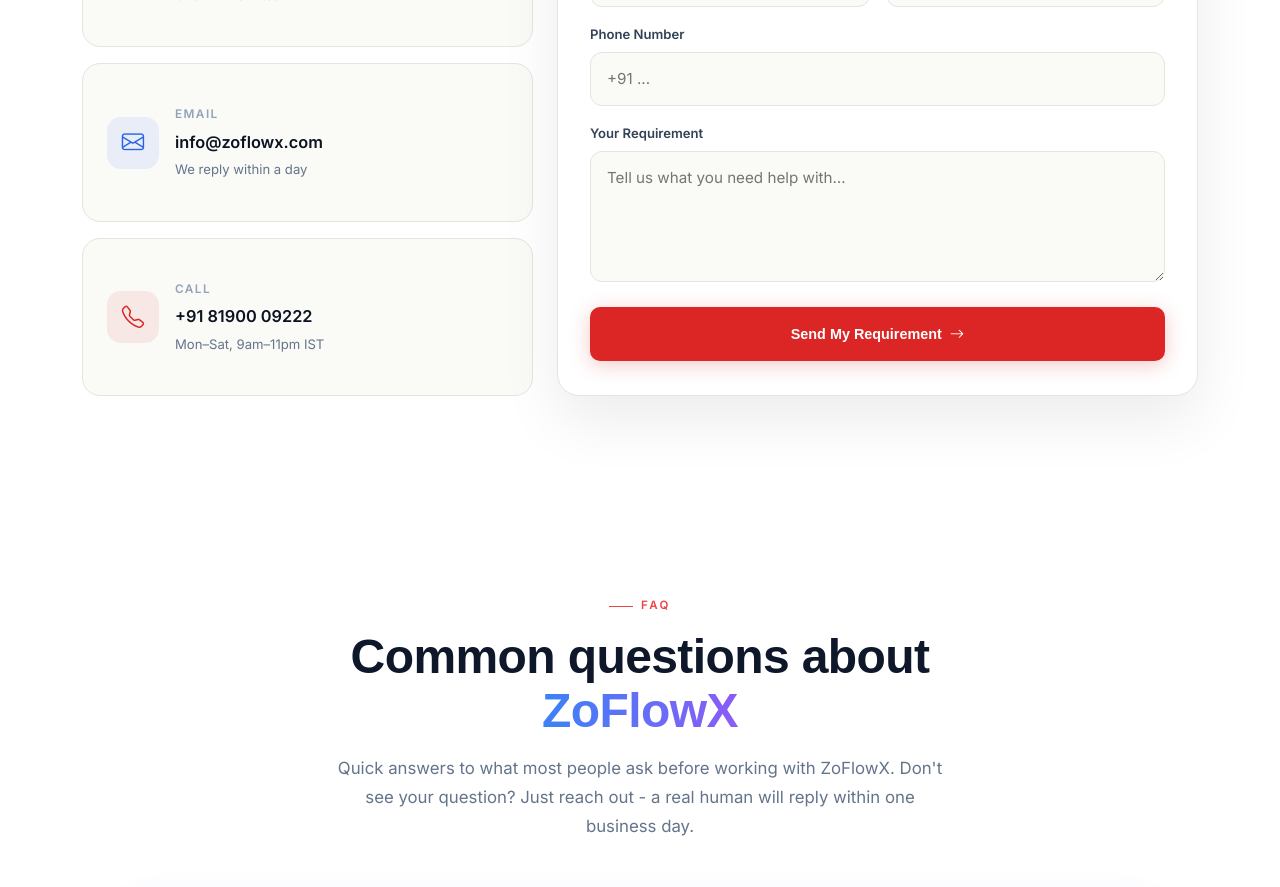
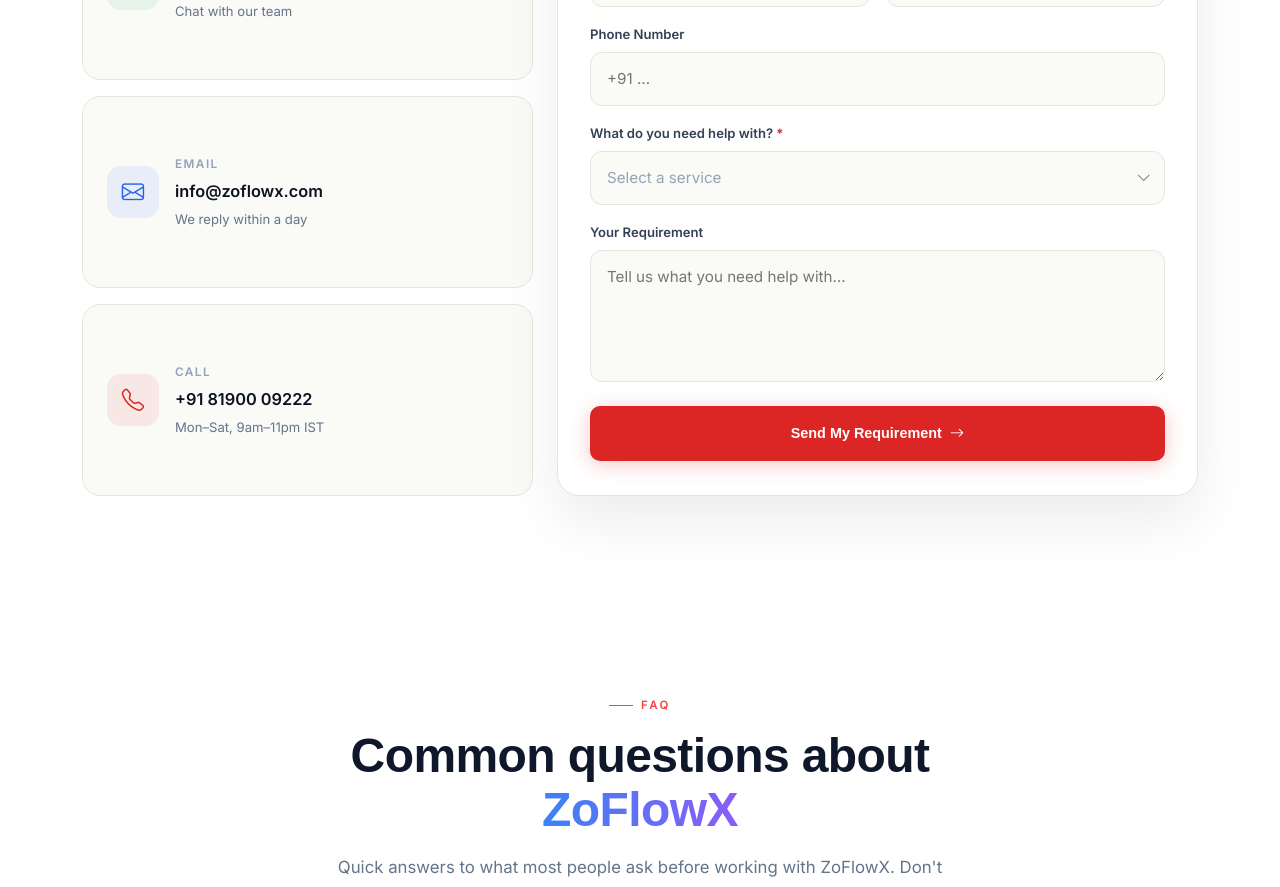
Before and after one commit to Rahsin-07/Zoho-Creator-Custom-Apps, a Next.js app: page /zoho-creator-custom-apps in a window 1280 px wide. Shown: the part 10260-11147 px from the top of the page. Built offline with nearby package versions, Linux system fonts and the light colour scheme.

Commit message:
first commit

```diff
--- a/components/Consultation.jsx
+++ b/components/Consultation.jsx
@@ -8,9 +8,19 @@
   { icon: 'bi-telephone',  color: '#dc2626', label: 'Call',     value: '+91 81900 09222', href: 'tel:+918190009222',           sub: 'Mon–Sat, 9am–11pm IST' },
 ]
 
+const services = [
+  'Build a new Zoho Creator app',
+  'Fix or improve an existing Zoho setup',
+  'Full Zoho One implementation',
+  'Zoho CRM customization & extensions',
+  'Workflow & automation design',
+  'Audit & advisory only',
+  'Not sure yet — need guidance',
+]
+
 export default function GetInTouch() {
   const ref = useRef(null)
-  const [form, setForm] = useState({ name: '', email: '', phone: '', requirement: '' })
+  const [form, setForm] = useState({ name: '', email: '', phone: '', service: '', requirement: '' })
 
   useEffect(() => {
     const observer = new IntersectionObserver((entries) => {
@@ -27,7 +37,7 @@
   const handleSubmit = () => {
     const subject = encodeURIComponent(`New Zoho requirement from ${form.name || 'website'}`)
     const body = encodeURIComponent(
-      `Name: ${form.name}\nEmail: ${form.email}\nPhone: ${form.phone}\n\nRequirement:\n${form.requirement}`
+      `Name: ${form.name}\nEmail: ${form.email}\nPhone: ${form.phone}\nService: ${form.service || 'Not specified'}\n\nRequirement:\n${form.requirement}`
     )
     window.location.href = `mailto:info@zoflowx.com?subject=${subject}&body=${body}`
   }
@@ -39,7 +49,7 @@
     transition: 'border-color 0.2s, box-shadow 0.2s',
   }
   const focus = (e) => { e.target.style.borderColor = '#2563eb'; e.target.style.boxShadow = '0 0 0 3px rgba(37,99,235,0.12)' }
-  const blur = (e) => { e.target.style.borderColor = '#e8e3dc'; e.target.style.boxShadow = 'none' }
+  const blur  = (e) => { e.target.style.borderColor = '#e8e3dc'; e.target.style.boxShadow = 'none' }
 
   return (
     <section id="get-in-touch" ref={ref} style={{ background: '#fff', position: 'relative', overflow: 'hidden' }}>
@@ -118,6 +128,42 @@
                   <label style={{ display: 'block', fontSize: '0.82rem', fontWeight: 700, color: '#334155', marginBottom: 7, fontFamily: 'Inter,sans-serif' }}>Phone Number</label>
                   <input type="tel" value={form.phone} onChange={set('phone')} onFocus={focus} onBlur={blur} placeholder="+91 ..." style={inputStyle} />
                 </div>
+
+                {/* ── Service dropdown ── */}
+                <div className="col-12">
+                  <label style={{ display: 'block', fontSize: '0.82rem', fontWeight: 700, color: '#334155', marginBottom: 7, fontFamily: 'Inter,sans-serif' }}>
+                    What do you need help with? <span style={{ color: '#dc2626' }}>*</span>
+                  </label>
+                  <div style={{ position: 'relative' }}>
+                    <select
+                      value={form.service}
+                      onChange={set('service')}
+                      onFocus={focus}
+                      onBlur={blur}
+                      style={{
+                        ...inputStyle,
+                        appearance: 'none',
+                        WebkitAppearance: 'none',
+                        paddingRight: 42,
+                        color: form.service ? '#0b1220' : '#94a3b8',
+                        cursor: 'pointer',
+                      }}
+                    >
+                      <option value="" disabled>Select a service</option>
+                      {services.map(s => (
+                        <option key={s} value={s} style={{ color: '#0b1220' }}>{s}</option>
+                      ))}
+                    </select>
+                    {/* Custom chevron icon */}
+                    <div style={{
+                      position: 'absolute', right: 14, top: '50%', transform: 'translateY(-50%)',
+                      pointerEvents: 'none', color: '#64748b', fontSize: '0.9rem',
+                    }}>
+                      <i className="bi bi-chevron-down" />
+                    </div>
+                  </div>
+                </div>
+
                 <div className="col-12">
                   <label style={{ display: 'block', fontSize: '0.82rem', fontWeight: 700, color: '#334155', marginBottom: 7, fontFamily: 'Inter,sans-serif' }}>Your Requirement</label>
                   <textarea value={form.requirement} onChange={set('requirement')} onFocus={focus} onBlur={blur} rows={4} placeholder="Tell us what you need help with…" style={{ ...inputStyle, resize: 'vertical' }} />
```
